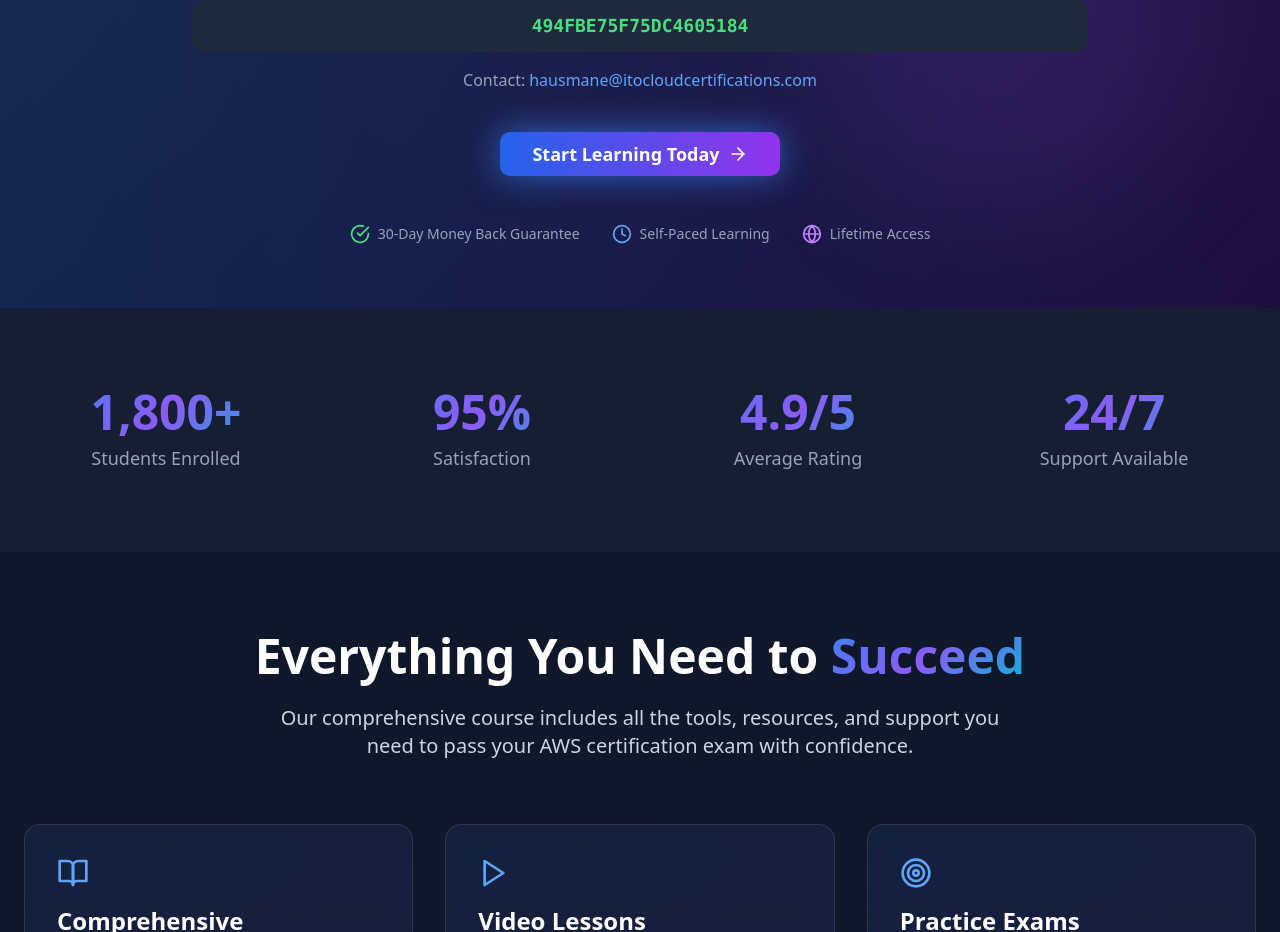
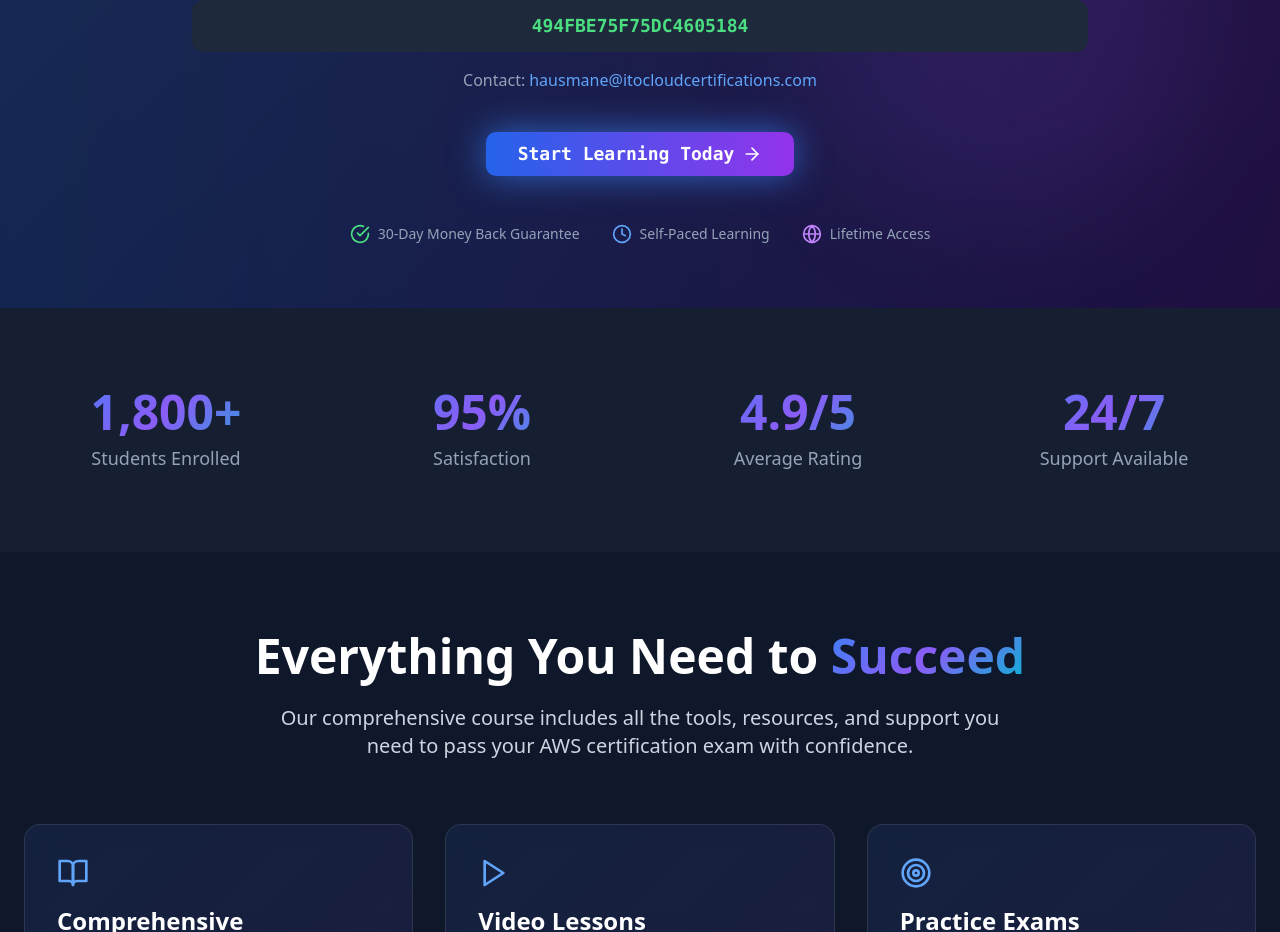
Before and after one commit to hi-hausmane/ITOCloudCertifications, a React (Vite) app: page / in a window 1280 px wide. Shown: the part 1036-1968 px from the top of the page. Built offline with nearby package versions, Linux system fonts and the light colour scheme.

Commit message:
Open link in new tab with coupon 2

```diff
--- a/src/components/HeroSection.jsx
+++ b/src/components/HeroSection.jsx
@@ -47,7 +47,7 @@ const HeroSection = ({ onEnrollClick }) => {
             {/* Udemy Link */}
             <div>
               <a
-                href="ttps://www.udemy.com/course/most-valuable-aws-solutions-architect-associate-saa-c03/?couponCode=494FBE75F75DC4605184"
+                href="https://www.udemy.com/course/most-valuable-aws-solutions-architect-associate-saa-c03/?couponCode=494FBE75F75DC4605184"
                 target="_blank"
                 rel="noopener noreferrer"
                 className="text-blue-400 hover:text-blue-300 font-mono text-sm md:text-base break-all underline transition block px-2"
@@ -91,11 +91,12 @@ const HeroSection = ({ onEnrollClick }) => {
 
 {/* CTA Buttons */}
 <div className="flex flex-col sm:flex-row gap-4 justify-center items-center mb-12">
-  <a
-    href="ttps://www.udemy.com/course/most-valuable-aws-solutions-architect-associate-saa-c03/?couponCode=494FBE75F75DC4605184/"
-    target="_blank"
-    rel="noopener noreferrer"
-  >
+              <a
+                href="https://www.udemy.com/course/most-valuable-aws-solutions-architect-associate-saa-c03/?couponCode=494FBE75F75DC4605184"
+                target="_blank"
+                rel="noopener noreferrer"
+                className="text-blue-400 hover:text-blue-300 font-mono text-sm md:text-base break-all underline transition block px-2"
+              >
     <Button
       size="lg"
       className="bg-gradient-to-r from-blue-600 to-purple-600 hover:from-blue-700 hover:to-purple-700 text-white px-8 py-4 text-lg font-semibold pulse-glow"
```
